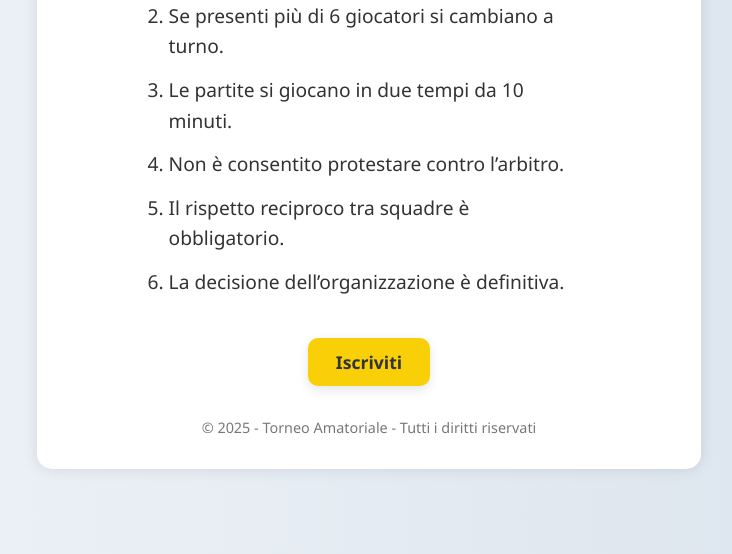
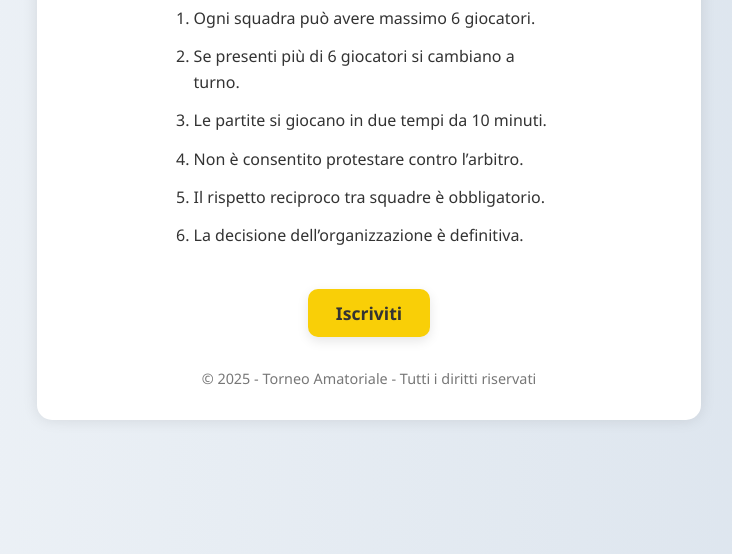
Before and after one commit to SoldatoScelto/Regolamento_torneo, a plain HTML site: page index.html in a window 1280 px wide. Shown: the part 246-800 px from the top of the page, without its empty margins (271-1003 px from the left). Drawn offline with Linux system fonts and the light colour scheme.

Commit message:
Update index.html

```diff
--- a/index.html
+++ b/index.html
@@ -28,10 +28,10 @@
       color: #2c3e50;
     }
     ol {
-      max-width: 420px;
+      max-width: 370px;
       margin: 0 auto;
       padding-left: 1.2rem;
-      font-size: 1.2rem;
+      font-size: 1rem;
     }
     li {
       margin-bottom: 0.8rem;
```
